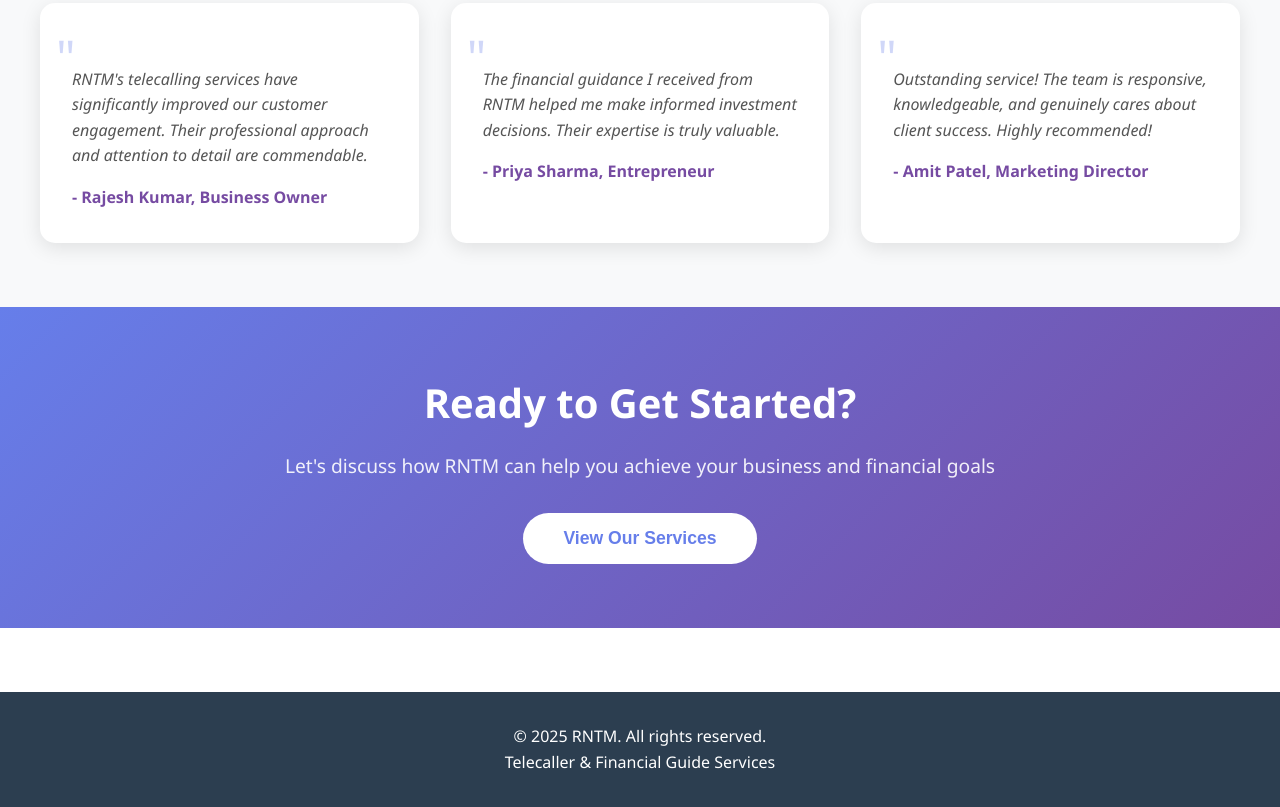
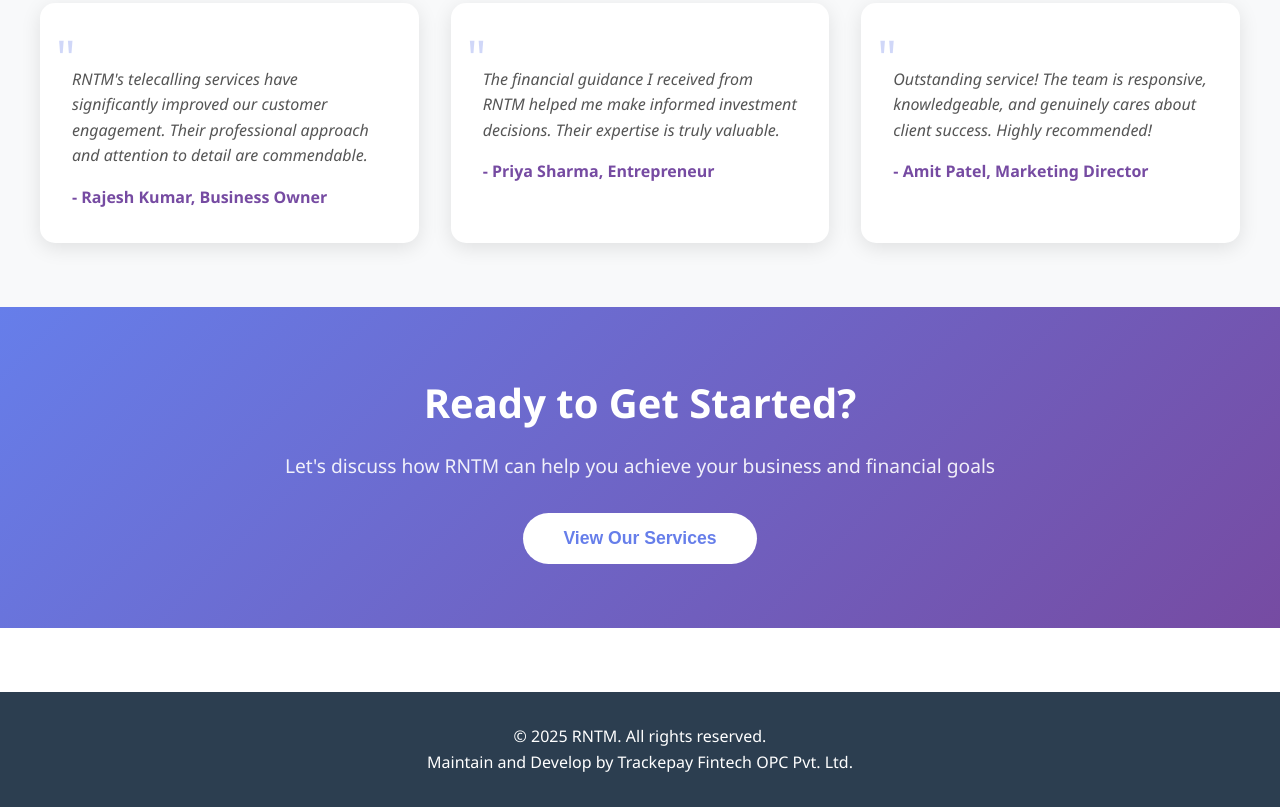
Before and after one commit to Coderbiswajit2021/rntm, a plain HTML site: page index.html in a window 1280 px wide. Shown: the part 3184-3991 px from the top of the page. Drawn offline with Linux system fonts and the light colour scheme.

Commit message:
footer content change

```diff
--- a/index.html
+++ b/index.html
@@ -994,7 +994,7 @@
 
     <footer>
         <p>&copy; 2025 RNTM. All rights reserved.</p>
-        <p>Telecaller & Financial Guide Services</p>
+        <p>Maintain and Develop by Trackepay Fintech OPC Pvt. Ltd.</p>
     </footer>
 
     <script>
```
